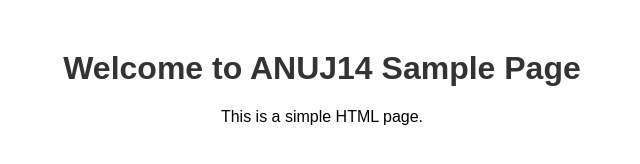
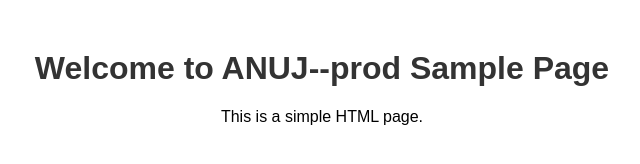
Before and after one commit to ANUJ-POHANKAR/test, a plain HTML site: page index.html in a window 1280 px wide. Shown: the whole page, without its empty margins (318-958 px from the left). Drawn offline with Linux system fonts and the light colour scheme.

Commit message:
Update index.html

```diff
--- a/index.html
+++ b/index.html
@@ -16,7 +16,7 @@
     </style>
 </head>
 <body>
-    <h1>Welcome to ANUJ14 Sample Page</h1>
+    <h1>Welcome to ANUJ--prod Sample Page</h1>
     <p>This is a simple HTML page.</p>
 </body>
 </html>
```
